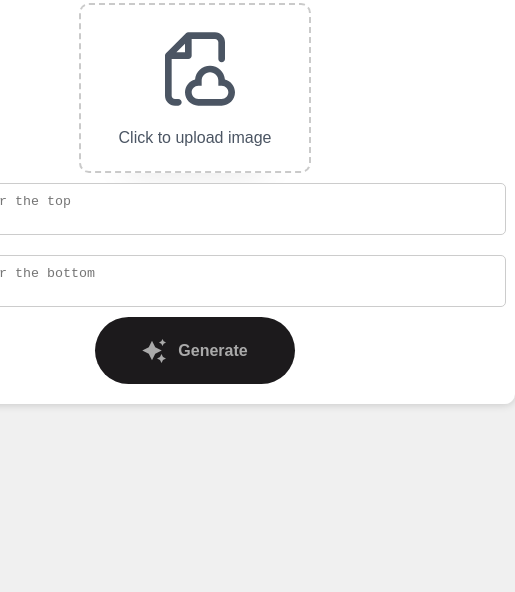
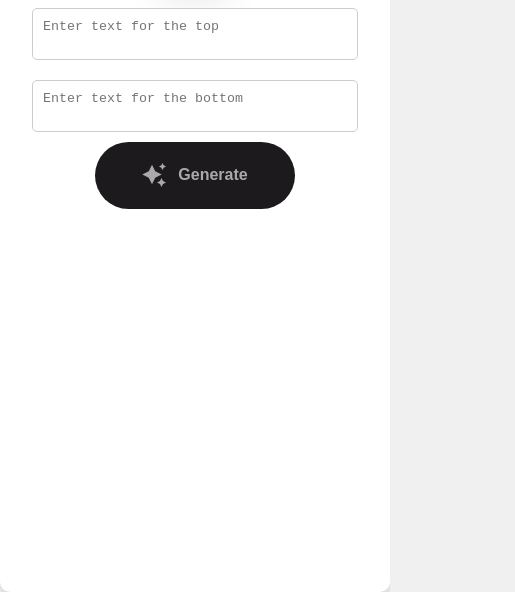
Before and after one commit to M1chU02/MemeGenerator, a plain HTML site: page index.html in a window 390 px wide. Shown: the part 262-854 px from the top of the page, 515 px wide, since content can reach past the window. Drawn offline with Linux system fonts and the light colour scheme.

Commit message:
Added responsive styling

```diff
--- a/index.html
+++ b/index.html
@@ -4,6 +4,7 @@
     <meta charset="UTF-8" />
     <meta name="viewport" content="width=device-width, initial-scale=1.0" />
     <link rel="stylesheet" href="style.css" />
+    <link rel="stylesheet" href="responsive.css" />
     <title>Meme Generator</title>
   </head>
   <body>
--- /dev/null
+++ b/responsive.css
@@ -0,0 +1,51 @@
+@media (max-width: 1280px) {
+  body {
+    align-items: flex-start;
+    margin: 0;
+  }
+  #container {
+    width: 100%;
+    height: 100%;
+    padding: 10px;
+  }
+  h1,
+  textarea,
+  .custum-file-upload {
+    max-width: 80%;
+  }
+}
+
+@media (max-width: 768px) {
+  body {
+    align-items: flex-start;
+    margin: 0;
+  }
+  #container {
+    width: 100%;
+    height: 100%;
+    padding: 10px;
+  }
+  h1,
+  textarea,
+  .custum-file-upload {
+    max-width: 80%;
+  }
+}
+
+@media (max-width: 480px) {
+  body {
+    align-items: flex-start;
+    margin: 0;
+  }
+  #container {
+    width: 100%;
+    height: 100%;
+    padding: 5px;
+  }
+
+  h1,
+  textarea,
+  .custum-file-upload {
+    max-width: 80%;
+  }
+}
--- a/style.css
+++ b/style.css
@@ -3,7 +3,6 @@ html {
   margin: 0;
   padding: 0;
   font-family: Arial, sans-serif;
-  height: 100%;
 }
 
 body {
@@ -11,7 +10,7 @@ body {
   justify-content: center;
   align-items: center;
   background-color: #f0f0f0;
-  height: 100%;
+  height: 100vh;
 }
 
 * {
@@ -19,7 +18,7 @@ body {
 }
 
 #container {
-  min-width: 600px;
+  max-width: 600px;
   padding: 20px;
   border-radius: 10px;
   background-color: white;
```
